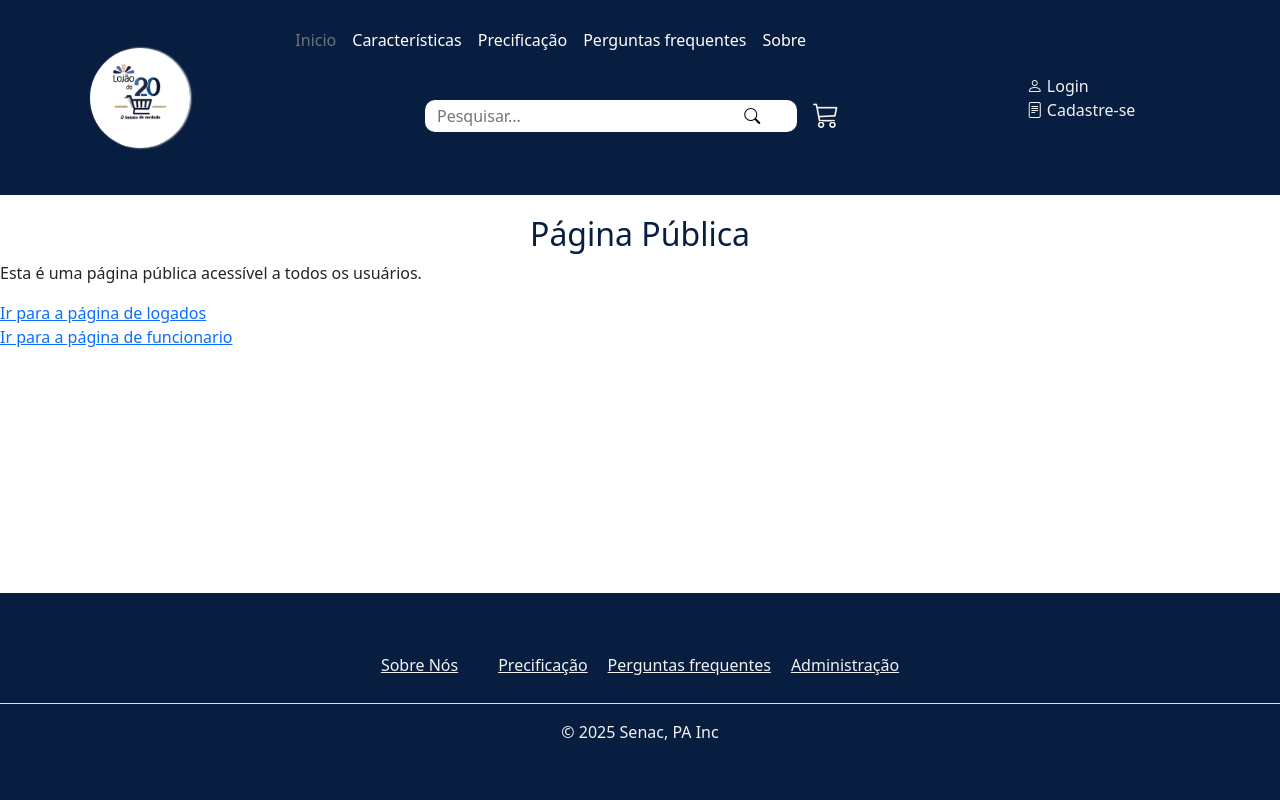
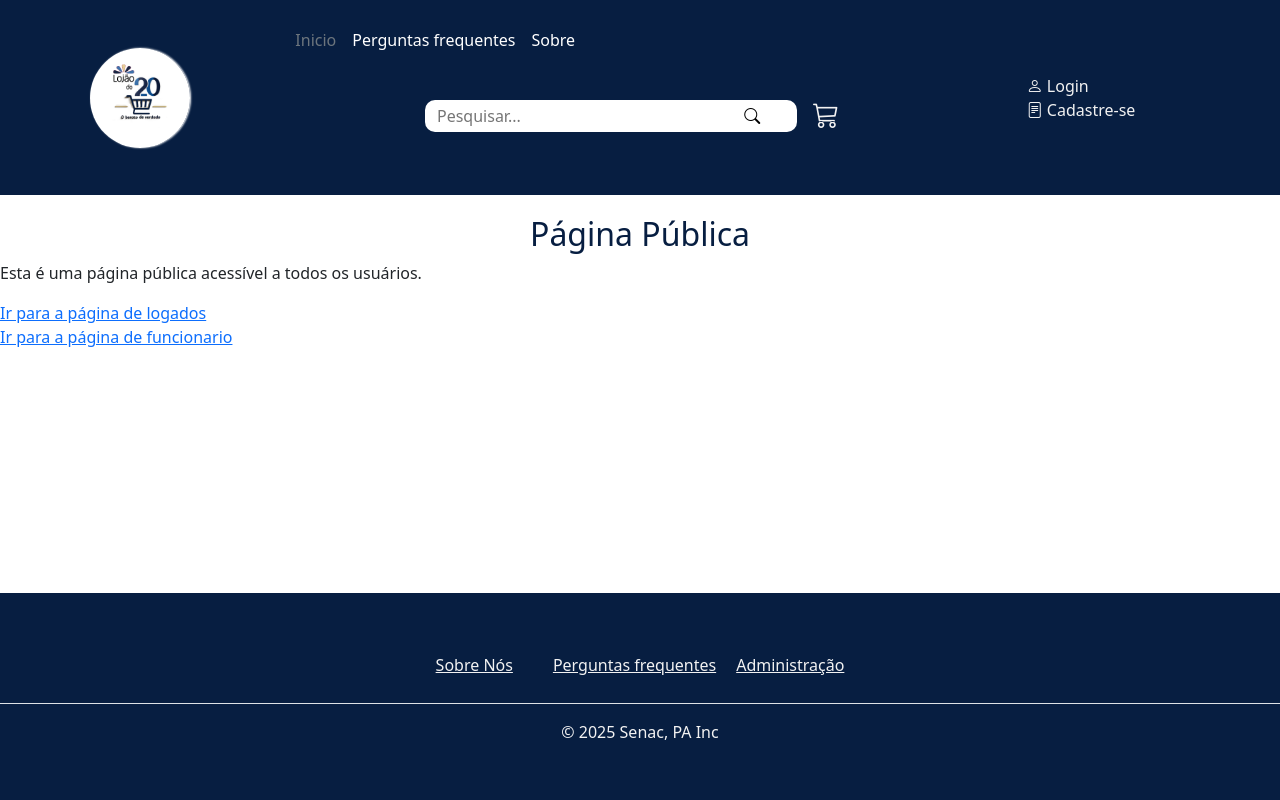
Before and after one commit to TheParousia/pi-2025.5.3, a Django app: page /exemplo/publico in a window 1280 px wide. Run offline with Django 5.2, Linux system fonts and the light colour scheme.

Commit message:
atualização do base.html
foi adicionado link das paginas sobre nos

```diff
--- a/templates/base.html
+++ b/templates/base.html
@@ -130,15 +130,9 @@
           <div class="d-flex flex-wrap align-items-center justify-content-center justify-content-lg-start">
             <ul class="nav col-12 col-lg-auto me-lg-auto mb-2 justify-content-center mb-md-0">
               <li><a href="/" class="nav-link px-2 text-secondary" _msttexthash="42250" _msthash="28">Inicio</a></li>
-              <li><a href="#" class="nav-link px-2 text-white" _msttexthash="313612" _msthash="29">Características</a>
-              </li>
-              <li><a href="#" class="nav-link px-2 text-white" _msttexthash="253617" _msthash="30">Precificação</a>
-              </li>
               <li><a href="{% url 'faq' %}" class="nav-link px-2 text-white" _msttexthash="429065"
-                  _msthash="31">Perguntas
-                  frequentes</a>
-              </li>
-              <li><a href="#" class="nav-link px-2 text-white" _msttexthash="59826" _msthash="32">Sobre</a></li>
+                  _msthash="31">Perguntas frequentes</a></li>
+              <li><a href="{% url 'sobre_nos' %}" class="nav-link px-2 text-white" _msttexthash="59826" _msthash="32">Sobre</a></li>
             </ul>
           </div>
           <div class="container-pesquisa">
@@ -202,9 +196,8 @@
   <footer class="py-3 my-4">
     <ul class="nav justify-content-center border-bottom pb-3 mb-3">
 
-      <li class="nav-item"><a href="#" class="nav" _msttexthash="42250" _msthash="14">Sobre Nós</a></li>
+      <li class="nav-item"><a href="{% url 'sobre_nos' %}" class="nav" _msttexthash="42250" _msthash="14">Sobre Nós</a></li>
       <li class="nav-item"><a href="#" class="nav" _msttexthash="313612" _msthash="15"></a></li>
-      <li class="nav-item"><a href="#" class="nav" _msttexthash="253617" _msthash="16">Precificação</a></li>
       <li class="nav-item"><a href="{% url 'faq' %}" class="nav" _msttexthash="429065" _msthash="17">Perguntas frequentes</a></li>
       <li class="nav-item"><a href="{% url 'adm_produto' %}" class="nav" _msttexthash="429065" _msthash="17">Administração</a></li>
 
```
